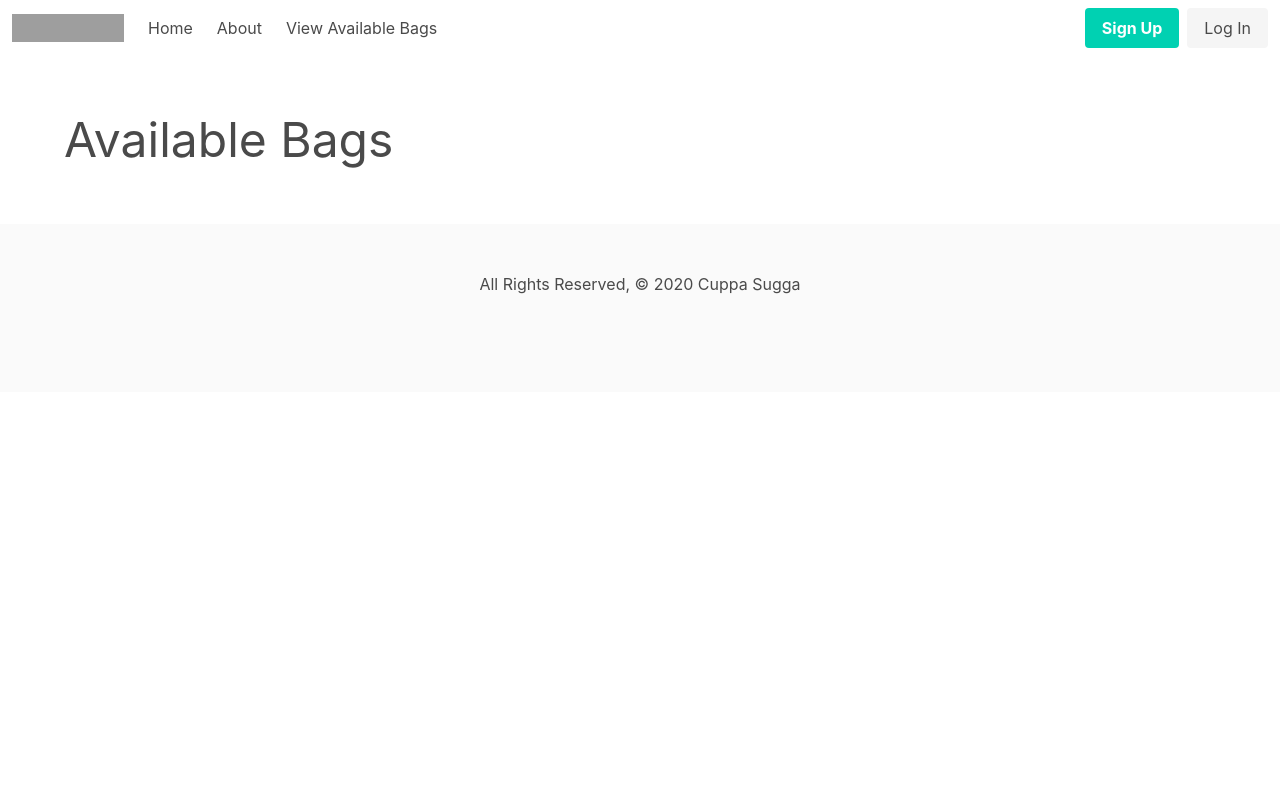
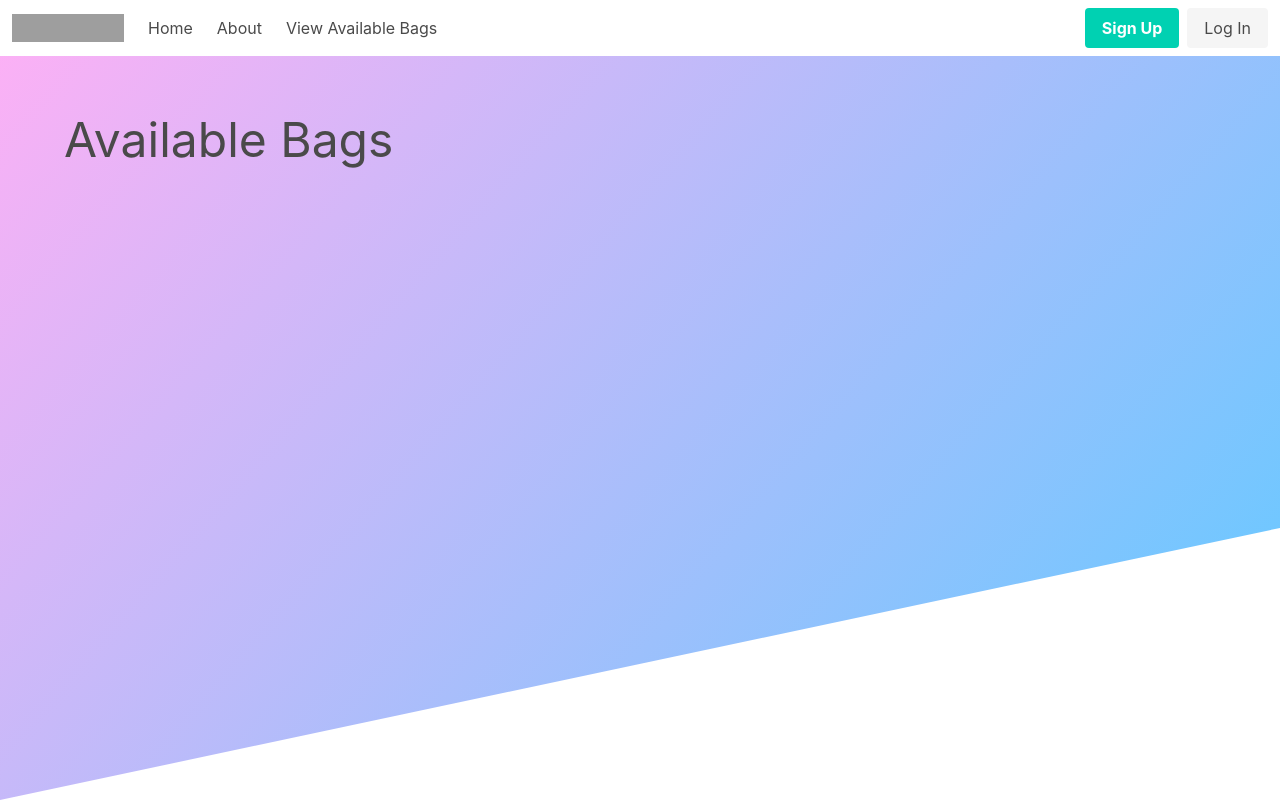
Before and after one commit to nikitamadora/cuppasugga, a Django app: page /bags/ in a window 1280 px wide. Run offline with Django 3.2, Linux system fonts and the light colour scheme; data that the repository does not hold is empty; some libraries are stand-ins or nearby versions; some web fonts are replaced; grey boxes are pictures that could not be loaded.

Commit message:
Adds a heckin gradient to base.html.. with a skew, oh my

```diff
--- a/cuppasugga/main_app/static/css/style.css
+++ b/cuppasugga/main_app/static/css/style.css
@@ -1,6 +1,17 @@
 /* font-family: 'Gochi Hand', cursive;
 font-family: 'Delius Swash Caps', cursive;
 font-family: 'Gamja Flower', cursive; */
+
+#stripes {
+  width: 100%;
+  height: 100%;
+  /* overflow: hidden; */
+  transform: skewY(-12deg);
+  transform-origin: 0;
+  background: rgb(255,176,245);
+  background: linear-gradient(137deg, rgba(255,176,245,1) 0%, rgba(113,199,255,1) 100%);
+  position: absolute;
+}
 
 #bag-image {
   background-image:https://i.ibb.co/31vf4CG/thisisabag.png;
@@ -71,6 +82,22 @@ font-family: 'Gamja Flower', cursive; */
     padding: 1rem 1.5rem;
   }
   /* ends small screen media breakpoint */
+}
+
+.global-content {
+  -webkit-box-flex: 1;
+  -ms-flex-positive: 1;
+  flex-grow: 1;
+}
+
+main {
+  position: relative;
+  overflow: hidden;
+  display: block;
+}
+
+main header {
+  position: relative;
 }
 
 .center-horizontal {
--- a/cuppasugga/main_app/templates/base.html
+++ b/cuppasugga/main_app/templates/base.html
@@ -14,7 +14,9 @@
   </head>
 
   <body>
+    <div id="stripes">
 
+    </div>
       <header>
         <!-- role and aria-label are bonus points for accessibility -->
         <nav class="navbar" role="navigation" aria-label="main navigation">
@@ -50,35 +52,10 @@
                     </a>
                   </div>
                 </div>
-
               {% endif %}
-
-        </div>
             </div>
         </nav>
       </header>
-
-<!-- <body>
-  <header class="navbar-fixed">
-    <nav>
-      <div class="nav-wrapper" id="nav-wrapper-color">
-        <ul>
-          <li><a href="/" class="left brand-logo">&nbsp;&nbsp;Cuppa Sugga</a></li>
-        </ul>
-        <ul class="right">
-          <li><a href="{% url 'about' %}">About</a></li>
-          <li><a href="{% url 'public_index' %}">View Available Bags</a></li>
-          {% if user.is_authenticated %}
-            <li><a href="{% url 'profile' %}">Profile</a></li>
-            <li><a href="{% url 'new_bag' %}">Build A Bag</a></li>
-            <li><a href="{% url 'logout' %}">Log Out</a></li>
-          {% else %}
-            <li><a href="{% url 'signup' %}">Sign Up</a></li>
-            <li><a href="{% url 'login' %}">Log In</a></li>
-          {% endif %}
-        </ul>
-      </div>
-    </nav> -->
 
       <!-- Bulma structure: section must be direct child of <body>, and
       <div class="container"> is a lower level container. If it gets
@@ -98,6 +75,6 @@
           </p>
         </div>
       </footer>
-
+    </div>
   </body>
 </html>
```
Lines whose indentation alone changed are shown as unchanged.
